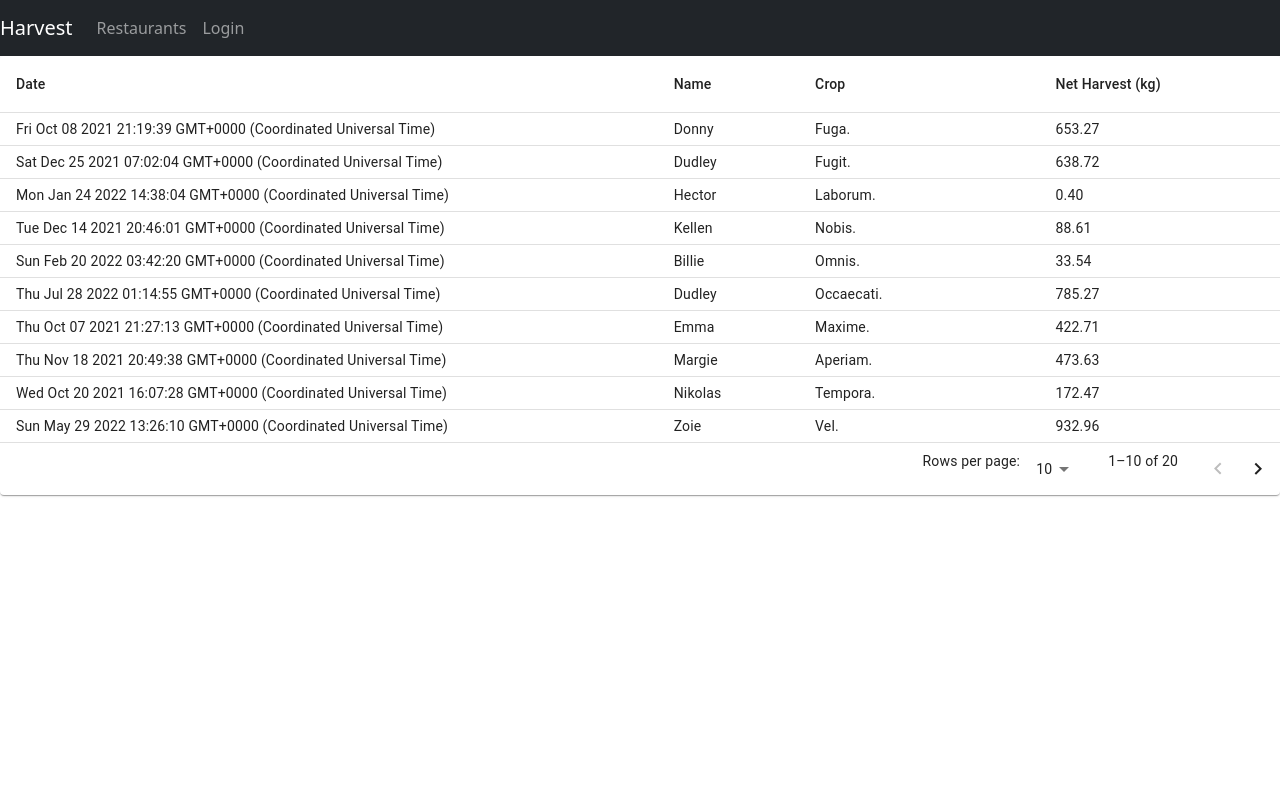
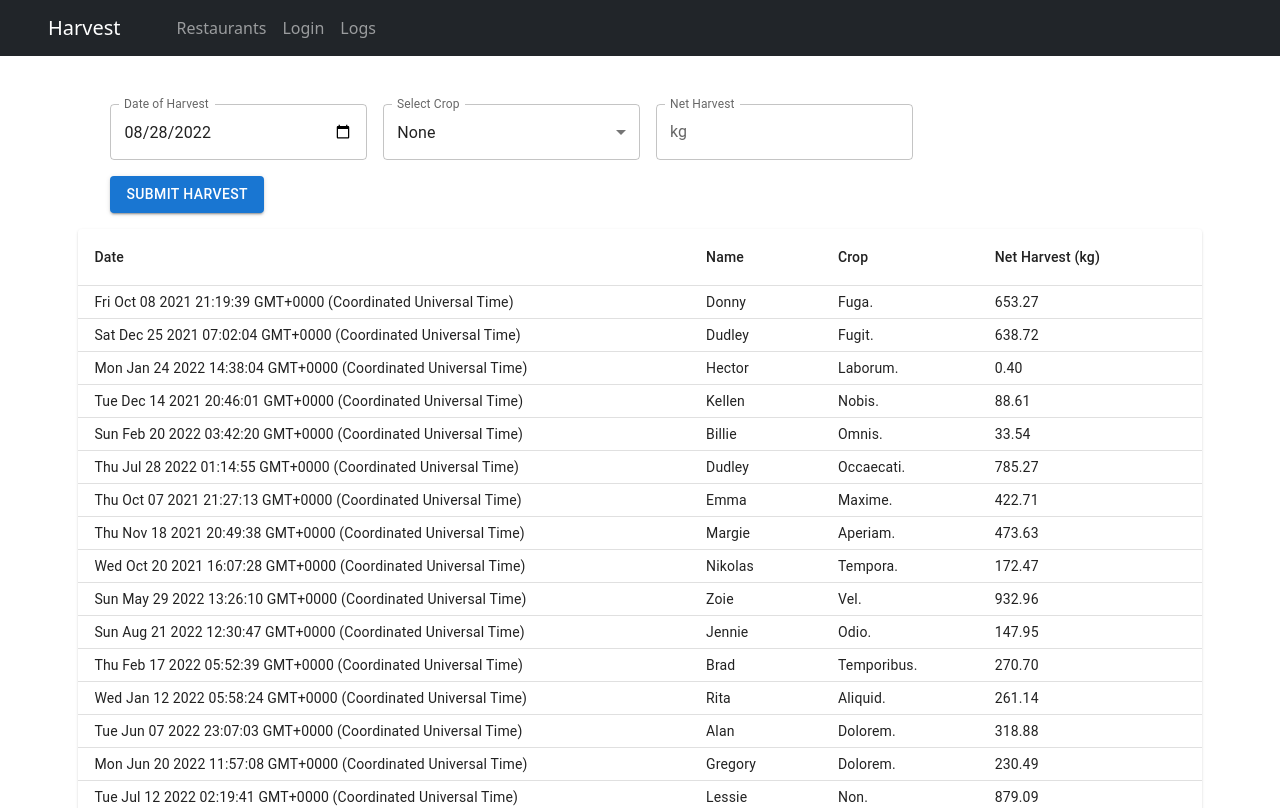
Before and after one commit to push-to-master/Harvest, a React (Create React App) app in the folder frontend/: page /logs in a window 1280 px wide. Shown: the top 808 px of the page. Built offline with nearby package versions, Linux system fonts and the light colour scheme.

Commit message:
Added: Harvest Log page -Log Add Form -Log viewiing table

```diff
--- a/frontend/package.json
+++ b/frontend/package.json
@@ -14,7 +14,7 @@
     "react": "^17.0.1",
     "react-dom": "^17.0.1",
     "react-router-dom": "^5.3.3",
-    "react-scripts": "4.0.2",
+    "react-scripts": "^5.0.1",
     "web-vitals": "^1.0.1"
   },
   "scripts": {
--- a/frontend/src/App.js
+++ b/frontend/src/App.js
@@ -6,7 +6,7 @@ import AddReview from "./components/add-review";
 import Restaurant from "./components/restaurants";
 import RestaurantsList from "./components/restaurants-list";
 import Login from "./components/login";
-import MuiTable from "./components/mui-table";
+import LogsAddLog from "./components/logs-add-log";
 
 function App() {
   const [user, setUser] = React.useState(null);
@@ -22,7 +22,7 @@ function App() {
   return (
     <div>
       <nav className="navbar navbar-expand navbar-dark bg-dark">
-        <a href="/restaurants" className="navbar-brand">
+        <a href="/restaurants" className="navbar-brand mx-5">
           Harvest
         </a>
         <div className="navbar-nav mr-auto">
@@ -41,12 +41,15 @@ function App() {
               Login
             </Link>
             )}
-
+          </li>
+          <li className="nav-item">
+            <Link to={"/logs"} className="nav-link">
+              Logs
+            </Link>
           </li>
         </div>
       </nav>
-      <MuiTable/>
-      <div className="container mt-3">
+      <div className="mt-3 mx-3">
         <Switch>
           <Route exact path={["/", "/restaurants"]} component={RestaurantsList} />
           <Route
@@ -67,6 +70,12 @@ function App() {
               <Login {...props} login={login} />
             )}
           />
+          <Route
+            path="/logs"
+            render={(props) => (
+              <LogsAddLog {...props} user={user} />
+            )}
+          />
         </Switch>
       </div>
     </div>
--- /dev/null
+++ b/frontend/src/components/logs-add-log.js
@@ -0,0 +1,102 @@
+import React, { useState} from "react";
+import { Grid, TextField, Button } from "@mui/material/";
+import InputAdornment from '@mui/material/InputAdornment';
+import MenuItem from '@mui/material/MenuItem';
+
+import LogsTable from './logs-table';
+
+const crops = [
+  {
+    name: 'None'
+  },
+  {
+    name: 'Carrot',
+  },
+  {
+    name: 'Bean'
+  },
+  {
+    name: 'Fruit'
+  }
+]
+
+const dateString = () => {
+  const date = new Date();
+
+  let day = date.getDate();
+  let month = date.getMonth() + 1;
+  let year = date.getFullYear();
+  return year + "-" + (((month + "").length === 1) ? "0" + month : month) + "-" + day
+}
+
+const LogsAddLog = props => {
+  const [selectedCrop, setCrop] = useState(["None"])
+
+  const handleChange = (event) => {
+    setCrop(event.target.value);
+  };
+
+  return (
+    <div>
+      {/*START ADD LOG FORM*/}
+      <Grid container spacing={2}
+        sx={{ width: '90%', overflow: 'hidden', margin: 'auto' , p:2}}
+      >
+        <Grid item xs={3}>
+          <TextField
+            id="outlined-start-adornment"
+            label="Date of Harvest"
+            type="date"
+            defaultValue={dateString()}
+            sx={{ width: '100%' }}
+            InputLabelProps={{
+              shrink: true,
+            }}
+          />
+        </Grid>
+        <Grid item xs={3}>
+          <TextField
+            id="crop"
+            select
+            label="Select Crop"
+            value={selectedCrop}
+            onChange={handleChange}
+            sx={{ width: '100%' }}
+          >
+            {crops.map((option) => (
+              <MenuItem key={option.name} value={option.name}>
+                {option.name}
+              </MenuItem>
+            ))}
+          </TextField>
+        </Grid>
+        <Grid item xs={3}>
+          <TextField
+            label="Net Harvest"
+            id="net_harvest"
+            type="number"
+            sx={{ width: '100%' }}
+            InputProps={{
+              startAdornment: <InputAdornment position="start">kg</InputAdornment>,
+            }}
+          />
+        </Grid>
+        <Grid item xs={3} />
+        <Grid item xs={6}>
+          <Button variant="contained" disabled={(selectedCrop==='None')}>
+            Submit Harvest
+          </Button>
+
+        </Grid>
+      </Grid>
+      {/*END ADD LOG FORM*/}
+
+      {/*TABLE DATA COMPONENT*/}
+      <LogsTable />
+      {/*END TABLE DATA COMPONENT*/}
+    </div>
+  );
+}
+
+
+export default LogsAddLog
--- a/frontend/src/components/mui-table.js
+++ b/frontend/src/components/logs-table.js
@@ -10,7 +10,7 @@ import TableRow from '@mui/material/TableRow';
 
 import { faker } from '@faker-js/faker';
 let LOGS = []
-for (let index = 0; index < 20; index++) {
+for (let index = 0; index < 50; index++) {
     LOGS[index] = {
         date: faker.date.past().toString(),
         name: faker.name.firstName(),
@@ -21,17 +21,17 @@ for (let index = 0; index < 20; index++) {
 }
 
 const columns = [
-  { id: 'date', label: 'Date', minWidth: 100 },
-  { id: 'name', label: 'Name', minWidth: 100 },
-  { id: 'veggie', label: 'Crop', minWidth: 170 },
+  { id: 'date', label: 'Date', minWidth: 50},
+  { id: 'name', label: 'Name', minWidth: 50 },
+  { id: 'veggie', label: 'Crop', minWidth: 50 },
   { id: 'net_harvest', label: 'Net Harvest (kg)', minWidth: 170 }
 ];
 
 
 
-export default function MuiTable() {
+export default function LogsTable() {
   const [page, setPage] = React.useState(0);
-  const [rowsPerPage, setRowsPerPage] = React.useState(10);
+  const [rowsPerPage, setRowsPerPage] = React.useState(25);
 
   const handleChangePage = (event, newPage) => {
     setPage(newPage);
@@ -44,8 +44,8 @@ export default function MuiTable() {
 
 
   return (
-    <Paper sx={{ width: '100%', overflow: 'hidden' }}>
-      <TableContainer sx={{ maxHeight: 440 }}>
+    <Paper sx={{ width: '90%', overflow: 'hidden' ,margin:'auto'}}>
+      <TableContainer sx={{ maxHeight: 700}}>
         <Table stickyHeader aria-label="sticky table">
           <TableHead>
             <TableRow>
@@ -53,7 +53,7 @@ export default function MuiTable() {
                 <TableCell
                   key={column.id}
                   align={column.align}
-                  style={{ minWidth: column.minWidth }}
+                  style={{ minWidth: column.minWidth}}
                 >
                   {column.label}
                 </TableCell>
@@ -64,12 +64,10 @@ export default function MuiTable() {
             {LOGS
               .slice(page * rowsPerPage, page * rowsPerPage + rowsPerPage)
               .map((row) => {
-                console.log(row)
                 return (
                   <TableRow hover role="checkbox" tabIndex={-1} key={row.date}>
                     {columns.map((column) => {
                       const value = row[column.id];
-                      console.log(value)
                       return (
                         <TableCell key={column.id} size ='small'>
                           {value}
```
Also changed, not shown: 1 other file (tests, documents, lock files or other folders).
